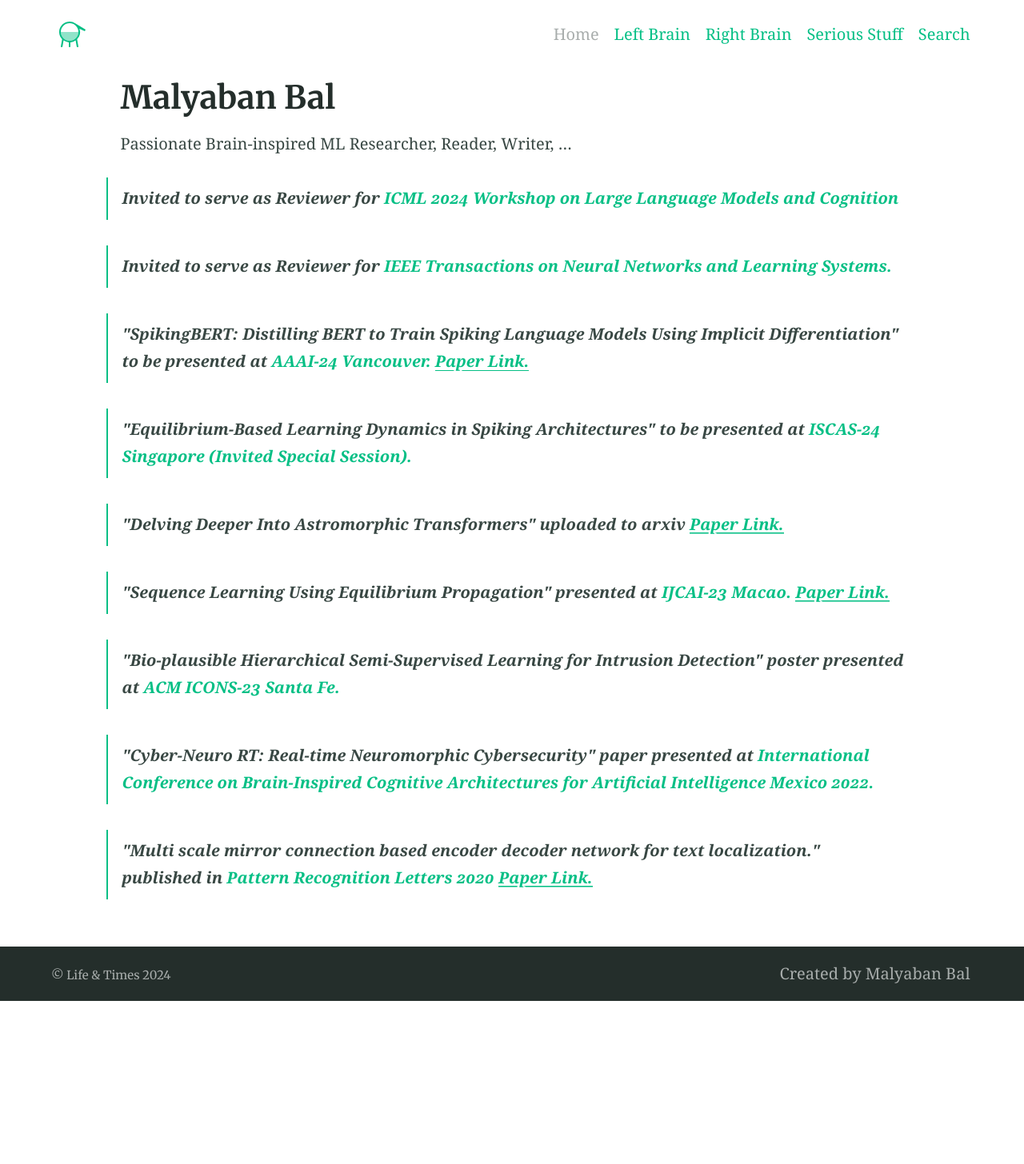
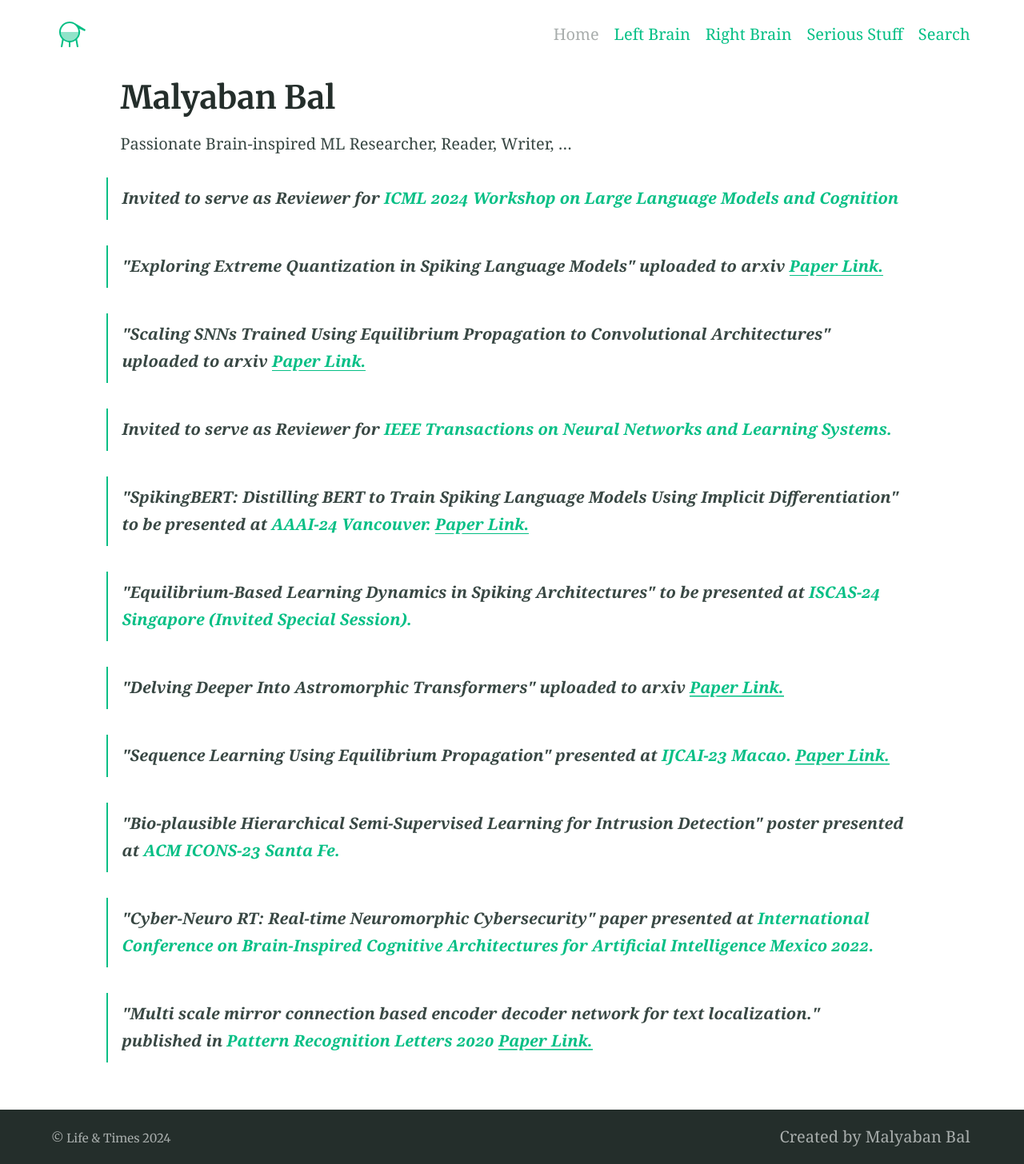
Before and after one commit to dovahkiin1995/dovahkiin1995.github.io, a Jekyll site: the page built from index.md, in a window 1280 px wide. Shown: the whole page at 80% size. Built offline with Jekyll 4.4.1, drawn with Linux system fonts in a browser that asks for light colours; before the commit the page ends 1252 px from its top, so only the background shows below that.

Commit message:
Update index.md

```diff
--- a/index.md
+++ b/index.md
@@ -6,6 +6,9 @@ Passionate Brain-inspired ML Researcher, Reader, Writer, ...
 
 <blockquote>
   <p><span>Invited to serve as Reviewer for </span><span style="color:#05bf85;">ICML 2024 Workshop on Large Language Models and Cognition </span></p>
+  <p><span>"Exploring Extreme Quantization in Spiking Language Models" uploaded to arxiv</span> <a href="https://arxiv.org/abs/2405.02543">Paper Link.</a></p>
+  <p><span>"Scaling SNNs Trained Using Equilibrium Propagation to Convolutional Architectures" uploaded to arxiv</span> <a href="https://arxiv.org/abs/2405.02546">Paper Link.</a></p>
+
   <p><span>Invited to serve as Reviewer for </span><span style="color:#05bf85;">IEEE Transactions on Neural Networks and Learning Systems. </span></p>
   <p><span>"SpikingBERT: Distilling BERT to Train Spiking Language Models Using Implicit Differentiation" to be presented at</span><span style="color:#05bf85;"> AAAI-24 Vancouver.</span> <a href="https://arxiv.org/pdf/2308.10873.pdf">Paper Link.</a></p>
     <p><span>"Equilibrium-Based Learning Dynamics in Spiking Architectures" to be presented at</span><span style="color:#05bf85;"> ISCAS-24 Singapore (Invited Special Session).</span></p>
```
